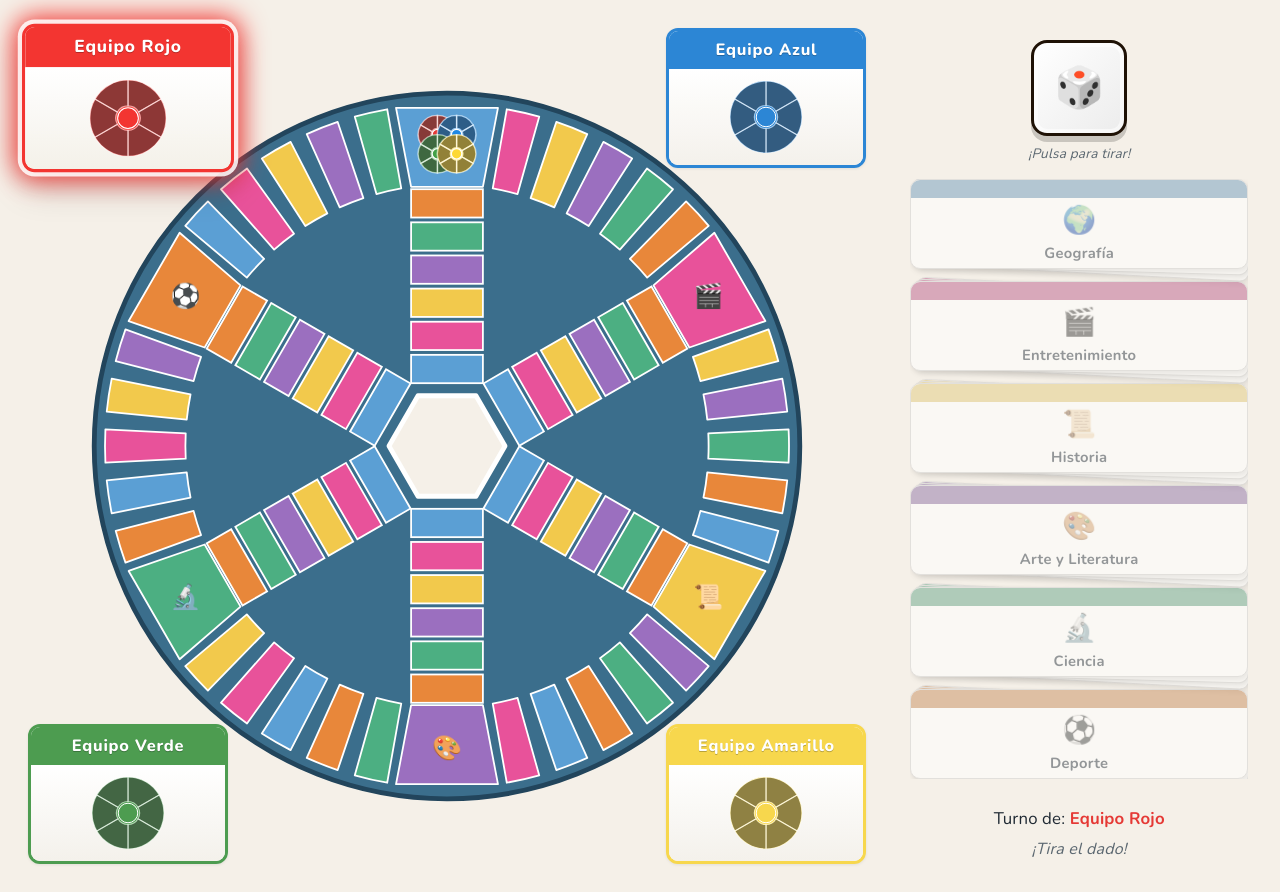
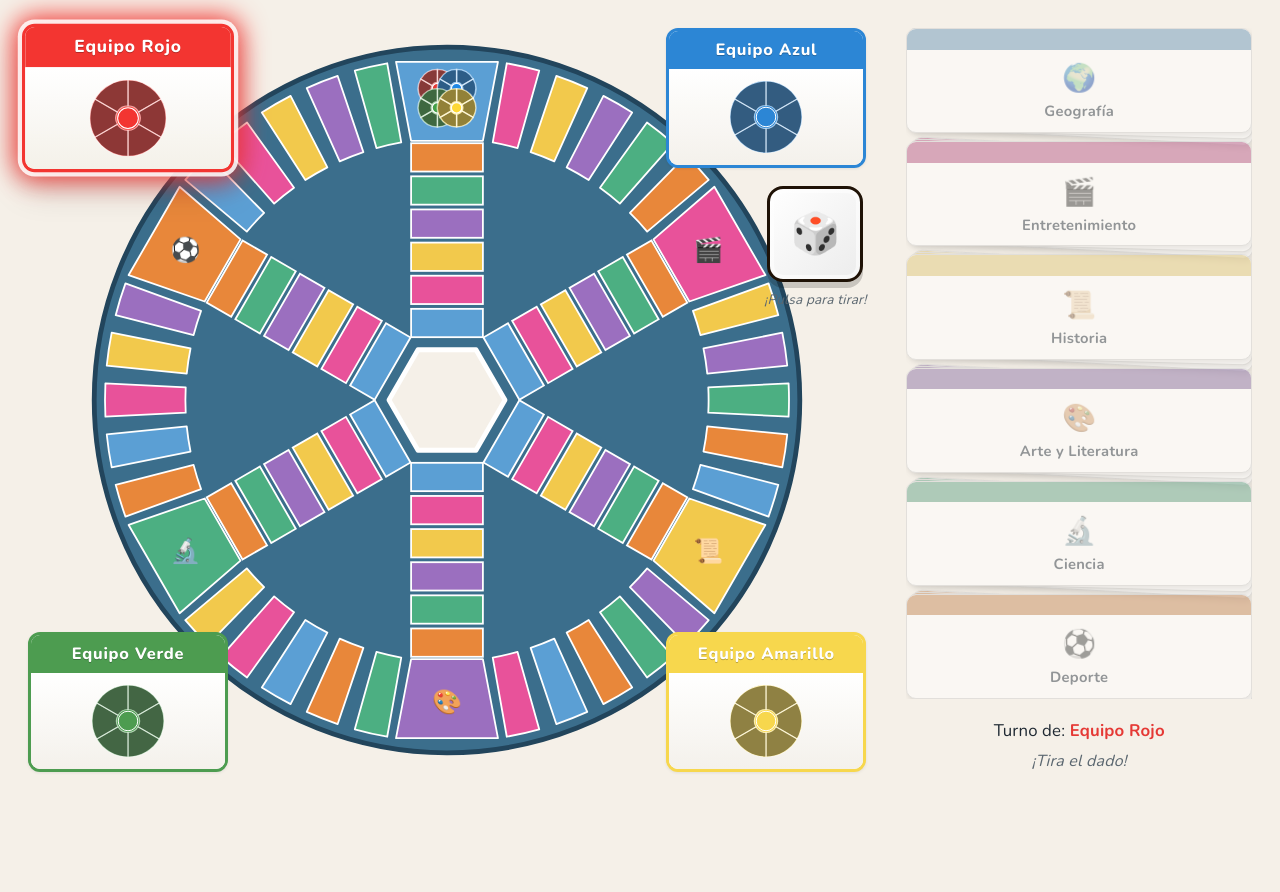
Before and after one commit to ngarderiu/Trivial, a React (Vite) app: page / in a window 1280 px wide. Both pictures are taken after a click on the button "Empezar partida". After the commit the page ends 800 px from the top, so only its background shows below. Built offline with nearby package versions, Linux system fonts and the light colour scheme.

Commit message:
fix: dado bajo marcador azul, cartas tamaño marcador, sin scroll

```diff
--- a/src/components/screens/GameScreen.jsx
+++ b/src/components/screens/GameScreen.jsx
@@ -142,6 +142,13 @@ export default function GameScreen({ game }) {
           quesitos={quesitos}
           mode={mode}
         />
+        <div className="game__board-dice">
+          <Dice
+            onRoll={handleRoll}
+            value={lastDice}
+            disabled={step !== 'awaiting-dice'}
+          />
+        </div>
         <Board
           players={players}
           playerPositions={positions}
@@ -152,14 +159,6 @@ export default function GameScreen({ game }) {
       </section>
 
       <aside className="game__panel">
-        <div className="game__panel-block game__panel-block--dice">
-          <Dice
-            onRoll={handleRoll}
-            value={lastDice}
-            disabled={step !== 'awaiting-dice'}
-          />
-        </div>
-
         <div className="game__panel-block game__panel-block--cards">
           <CardStackArea
             clickableCategories={stacksClickable}
--- a/src/styles/components.css
+++ b/src/styles/components.css
@@ -98,11 +98,14 @@
   background: linear-gradient(180deg, #fff 0%, #f4f1ea 100%);
 }
 
-/* Stack de cartas físicas (3 capas apiladas con rotación) */
+/* Stack de cartas físicas (3 capas apiladas con rotación). Cada carta
+   ocupa todo el alto del slot y un ancho idéntico al de los marcadores
+   (el panel hace match con la columna 30 % donde caben 200 px aprox). */
 .card-stack {
   position: relative;
   width: 100%;
-  height: 90px;
+  height: 100%;
+  min-height: 0;
 }
 .card-stack.is-disabled { opacity: 0.5; filter: grayscale(0.4); pointer-events: none; }
 
--- a/src/styles/game.css
+++ b/src/styles/game.css
@@ -63,41 +63,54 @@
 
 .game__panel {
   display: grid;
-  grid-template-rows: auto 1fr auto;
-  gap: var(--space-4);
-  padding: var(--space-4);
+  grid-template-rows: 1fr auto;
+  gap: var(--space-3);
+  padding: var(--space-3);
   background: transparent;
+  min-height: 0;
 }
-.game__panel-block { display: flex; flex-direction: column; align-items: center; }
-.game__panel-block--dice { padding-top: var(--space-2); }
+.game__panel-block { display: flex; flex-direction: column; align-items: stretch; min-height: 0; }
 .game__panel-block--cards {
   width: 100%;
-  align-items: stretch;
-  justify-content: flex-start;
   flex: 1;
-  overflow-y: auto;
+  min-height: 0;
+  overflow: hidden;
 }
 .game__panel-block--turn {
-  padding-top: var(--space-3);
+  padding-top: var(--space-2);
   width: 100%;
   text-align: center;
+}
+
+/* Dado anclado debajo del marcador del Equipo Azul (esquina sup. derecha) */
+.game__board-dice {
+  position: absolute;
+  top: 170px;
+  right: var(--space-3);
+  z-index: 6;
+  pointer-events: auto;
 }
 
 .game__turn { font-size: 1.05rem; }
 .game__hint { color: var(--color-muted); font-style: italic; margin: var(--space-2) 0 0; }
 
-/* Área de cartas: 6 stacks apilados verticalmente, ancho completo */
+/* Área de cartas: 6 stacks apilados verticalmente, sin scroll: cada stack
+   ocupa exactamente 1/6 del alto disponible. */
 .card-area {
   display: flex;
   flex-direction: column;
-  gap: 12px;
+  gap: 8px;
   padding: 0;
   background: transparent;
   width: 100%;
+  height: 100%;
+  min-height: 0;
 }
 .card-area__slot {
   position: relative;
   width: 100%;
+  flex: 1 1 0;
+  min-height: 0;
 }
 
 /* Tablero SVG */
```
